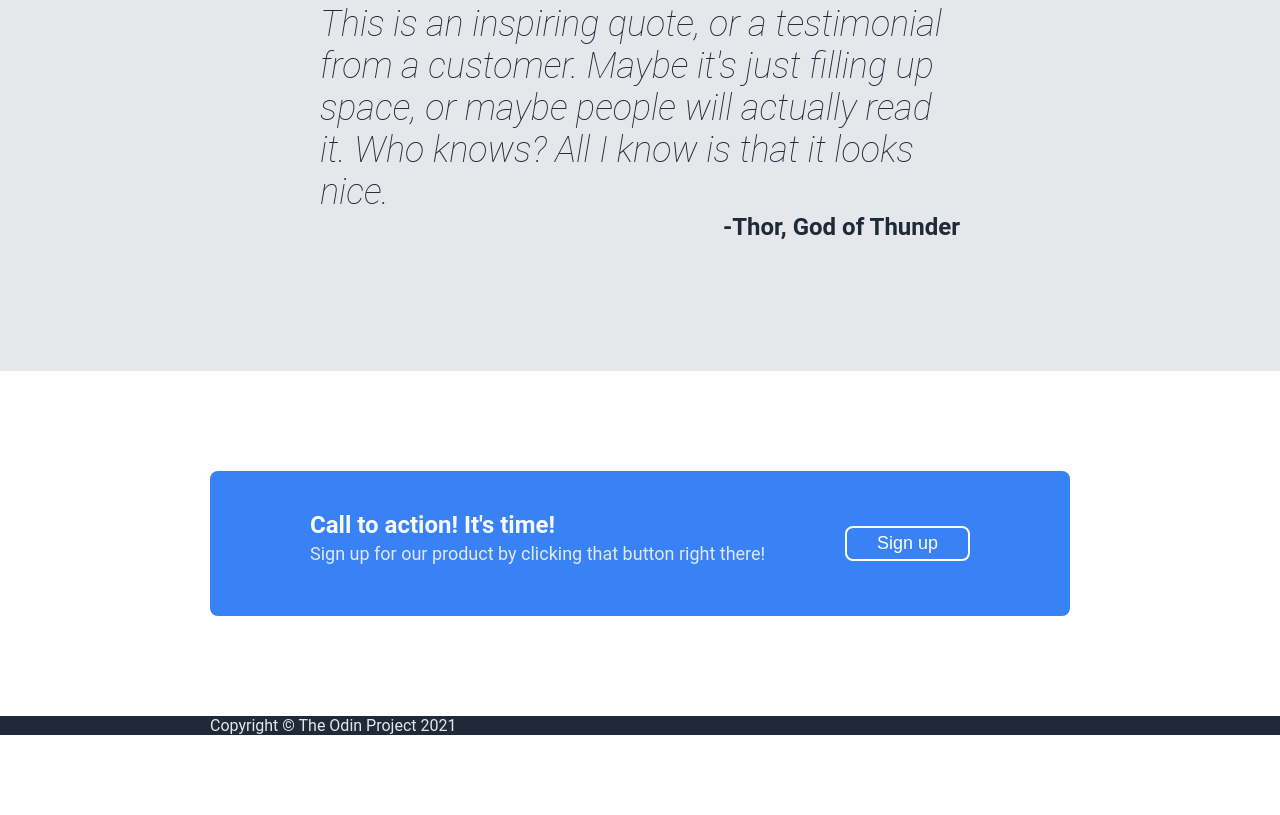
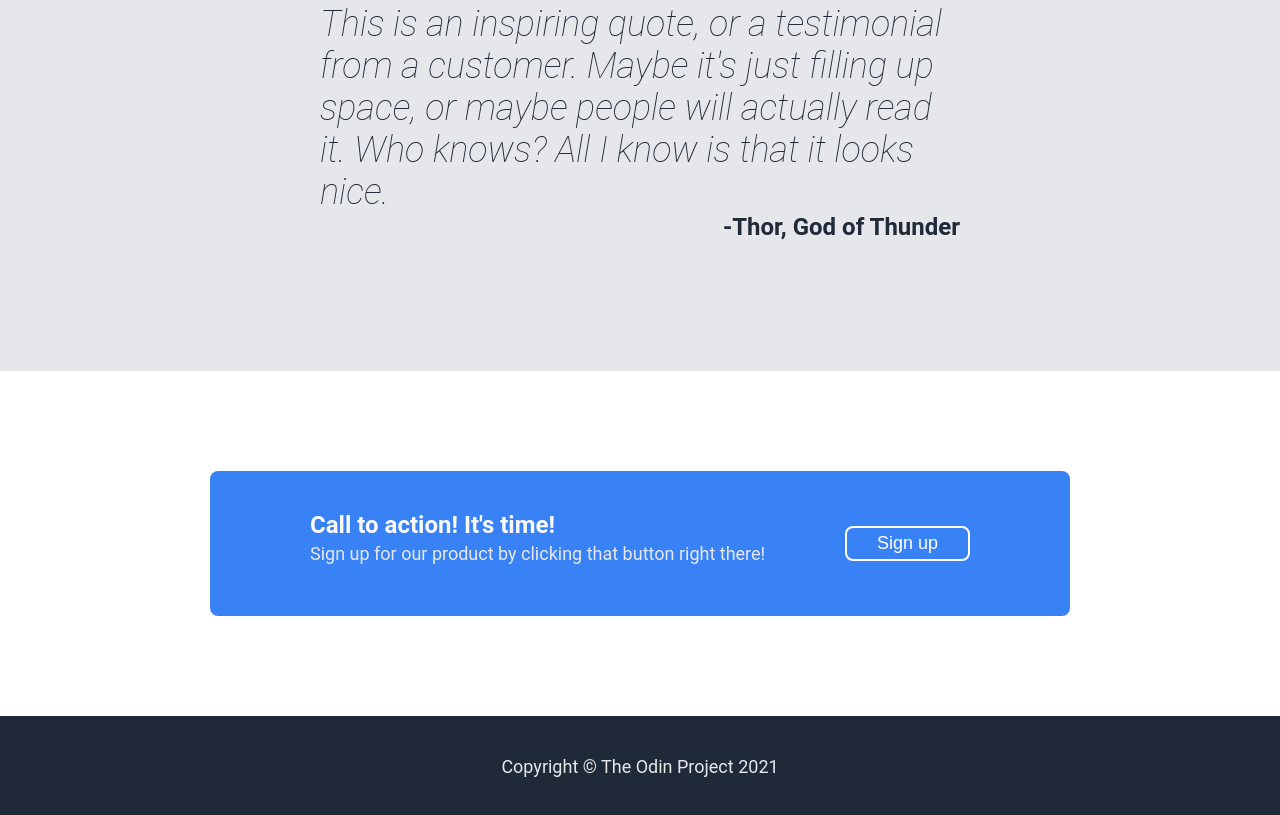
Before and after one commit to klee133/foundations-landing-page, a plain HTML site: page index.html in a window 1280 px wide. Shown: the part 1184-1999 px from the top of the page. Before the commit the page ends 1919 px from the top, so only its background shows below. Drawn offline with Linux system fonts and the light colour scheme.

Commit message:
Format footer

```diff
--- a/style.css
+++ b/style.css
@@ -125,6 +125,12 @@ button {
     border-width: 2px;
 }
 
+.footer {
+    text-align: center;
+    font-size: 18px;
+    padding: 40px;
+}
+
 .logo {
     font-size: 24px;
     color: #F9FAF8;
```
